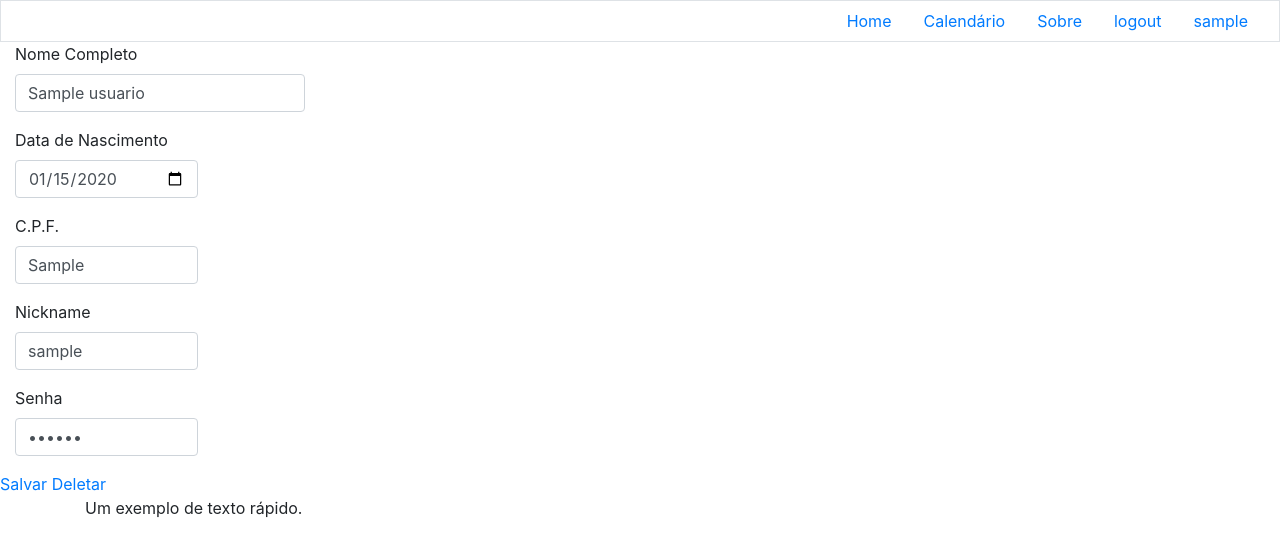
After one commit to FelipeWeiss1992/Agenda, a Flask app: page /perfil in a window 1280 px wide. The commit adds this page. Shown: the top 557 px of the page. Run offline with Flask 2, Linux system fonts and the light colour scheme; the visitor is signed in with stand-in values (Sample User, id 1); tables that the repository leaves empty hold one stand-in row (values such as "Sample post"); some libraries are stand-ins or nearby versions.

Commit message:
Criado a página para edição do perfil do usuário

```diff
--- a/app/templates/index.html
+++ b/app/templates/index.html
@@ -24,18 +24,11 @@
                 <li class="nav-item">
                     <a class="nav-link" href="/sobre">Sobre</a>
                 </li>
-                <!--<li class="nav-item">
-                    <a class="nav-link" href="/login">Login</a>
-                </li>
-                <li class="nav-item">
-                    <a class="nav-link" href="/logout">Logout</a>
-                </li> -->
-                <!-- Adicionar um campo que apareça o usuário logado. -->
                 <li class="nav-item">
                     <a class="nav-link" href="/{{ login_out }}">{{ login_out }}</a>
                 </li>
                 <li class="nav-item">
-                    <a class="nav-link" href="#">{{ usuario }}</a>
+                    <a class="nav-link" href="/perfil">{{ usuario }}</a>
                 </li>
             </ul>
 
--- /dev/null
+++ b/app/templates/perfil.html
@@ -0,0 +1,34 @@
+{% extends "index.html" %}
+{% block conteudo %}
+
+<form action="" method="post">
+
+    <input type="hidden" name="n_id" value="{{ perfil.id_usuario }}">
+
+    <div class="form-group col-md-3">
+        <label for="i_nome">Nome Completo</label>
+        <input type="text" class="form-control" id="i_nome" name="n_nome" value="{{ perfil.nome }}">
+    </div>
+    <div class="form-group col-md-2">
+        <label for="i_data_nascimento">Data de Nascimento</label>
+        <input type="date" class="form-control" id="i_data_nascimento" name="n_data_nascimento" value="{{ perfil.data_nascimento }}">
+    </div>
+    <div class="form-group col-md-2">
+        <label for="i_cpf">C.P.F.</label>
+        <input type="text" class="form-control" id="i_cpf" name="n_cpf" value="{{ perfil.cpf }}">
+    </div>
+    <div class="form-group col-md-2">
+        <label for="i_username">Nickname</label>
+        <input type="text" class="form-control" id="i_username" name="n_username" value="{{ perfil.username }}">
+    </div>
+    <div class="form-group col-md-2">
+        <label for="i_senha">Senha</label>
+        <input type="password" class="form-control" id="i_senha" name="n_senha" value="{{ perfil.senha }}">
+    </div>
+
+    <a href="{{ url_for('atualizar_perfil') }}">Salvar</a>
+    <a href="{{ url_for('deletar_perfil', id=perfil.id_usuario ) }}">Deletar</a>
+
+</form>
+
+{% endblock %}
--- a/app/templates/registro.html
+++ b/app/templates/registro.html
@@ -35,7 +35,7 @@
                 <input type="password" class="form-control" id="i_senha" name="n_senha" placeholder="Senha">
             </div>
             <button type="submit" class="btn btn-primary">Salvar</button>
-          </form>
+        </form>
 
     </body>
 </html>
--- a/app/views/view.py
+++ b/app/views/view.py
@@ -125,7 +125,7 @@
 
     if "usuario_logado" not in session or session["usuario_logado"] is None:
 
-        return redirect(url_for("login", proximo = url_for("calendario")))
+        return redirect(url_for("login", proximo = url_for("home")))
     else:
 
         if dia < 10:
@@ -169,7 +169,7 @@
 
     if "usuario_logado" not in session or session["usuario_logado"] is None:
 
-        return redirect(url_for("login", proximo = url_for("calendario")))
+        return redirect(url_for("login", proximo = url_for("home")))
     else:
         lo_usuario = Usuario.query.filter_by(username = session["usuario_logado"]).first()
         print("Resultado do SELECT. <=>")
@@ -186,7 +186,7 @@
 
     if "usuario_logado" not in session or session["usuario_logado"] is None:
 
-        return redirect(url_for("login", proximo = url_for("calendario")))
+        return redirect(url_for("login", proximo = url_for("home")))
     else:
         lo_eventos = Evento.query.filter_by(id_evento = id).first()
 
@@ -198,7 +198,7 @@
 
     if "usuario_logado" not in session or session["usuario_logado"] is None:
 
-        return redirect(url_for("login", proximo = url_for("calendario")))
+        return redirect(url_for("login", proximo = url_for("home")))
     else:
         #lo_usuario = Usuario.query.filter_by(username = session["usuario_logado"]).first()
         lo_eventos = Evento.query.filter_by(id_evento = request.form["n_id"]).first()
@@ -218,9 +218,55 @@
 
     if "usuario_logado" not in session or session["usuario_logado"] is None:
 
-        return redirect(url_for("login", proximo = url_for("calendario")))
+        return redirect(url_for("login", proximo = url_for("home")))
     else:
         lo_eventos = Evento.query.filter_by(id_evento = id).delete()
         db.session.commit()
 
         return redirect(url_for("listar_eventos"))
+
+
+# Rota para mostrar o perfil do usuário
+@app.route("/perfil")
+def perfil():
+
+    if "usuario_logado" not in session or session["usuario_logado"] is None:
+
+        return redirect(url_for("login", proximo = url_for("home")))
+    else:
+        lo_perfil = Usuario.query.filter_by(username = session["usuario_logado"]).first()
+
+        return render_template("perfil.html", titulo = "Editar Perfil", perfil = lo_perfil, login_out = "logout", usuario = session["usuario_logado"])
+
+
+@app.route("/atualizar_perfil", methods = ["POST"])
+def atualizar_perfil():
+
+    if "usuario_logado" not in session or session["usuario_logado"] is None:
+
+        return redirect(url_for("login", proximo = url_for("home")))
+    else:
+        lo_perfil = Usuario.query.filter_by(id_usuario = request.form["n_id"]).first()
+        lo_perfil.nome = request.form["n_nome"]
+        lo_perfil.data_nascimento = request.form["n_data_nascimento"]
+        lo_perfil.cpf = request.form["n_cpf"]
+        lo_perfil.username = request.form["n_username"]
+        lo_perfil.senha = request.form["n_senha"]
+
+        db.session.add(lo_perfil)
+        db.session.commit()
+
+        return redirect(url_for("perfil"))
+
+
+@app.route("/deletar_perfil/<int:id>")
+def deletar_perfil(id):
+
+    if "usuario_logado" not in session or session["usuario_logado"] is None:
+
+        return redirect(url_for("login", proximo = url_for("home")))
+    else:
+        lo_perfil = Usuario.query.filter_by(id_usuario = id).delete()
+        db.session.commit()
+
+        return redirect(url_for("home"))
```
